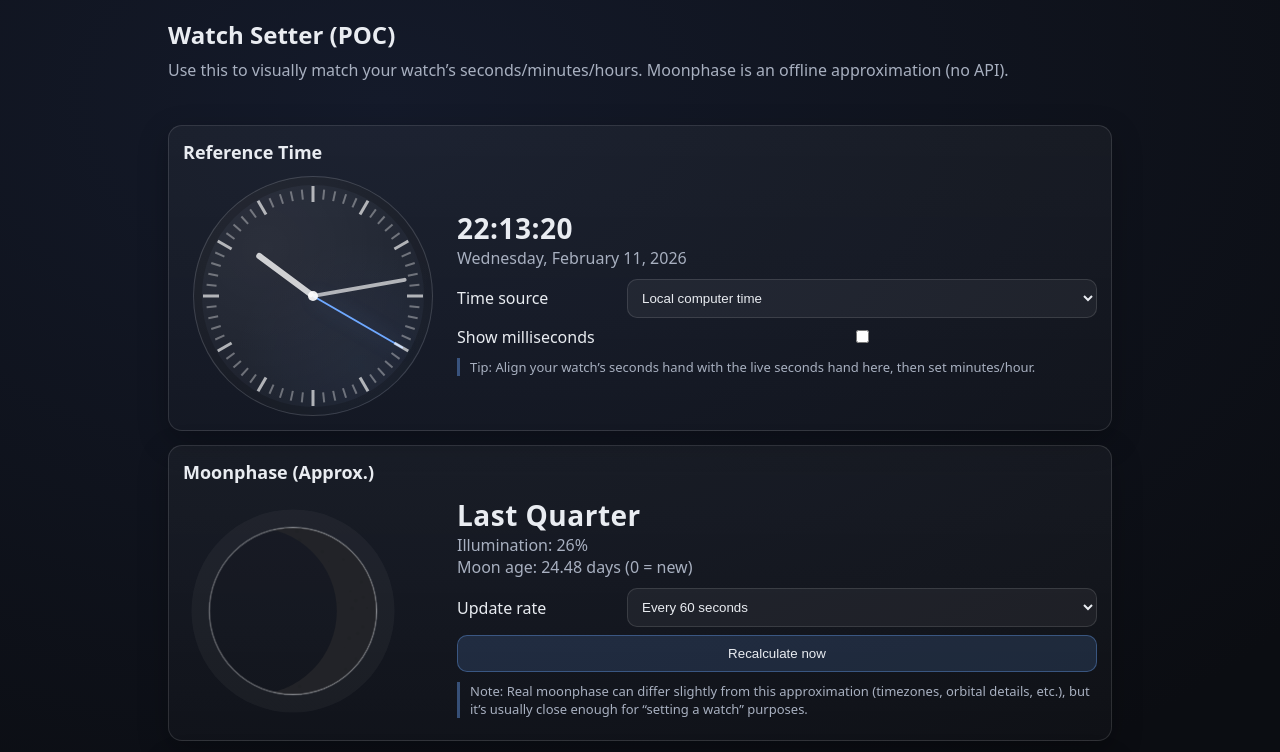
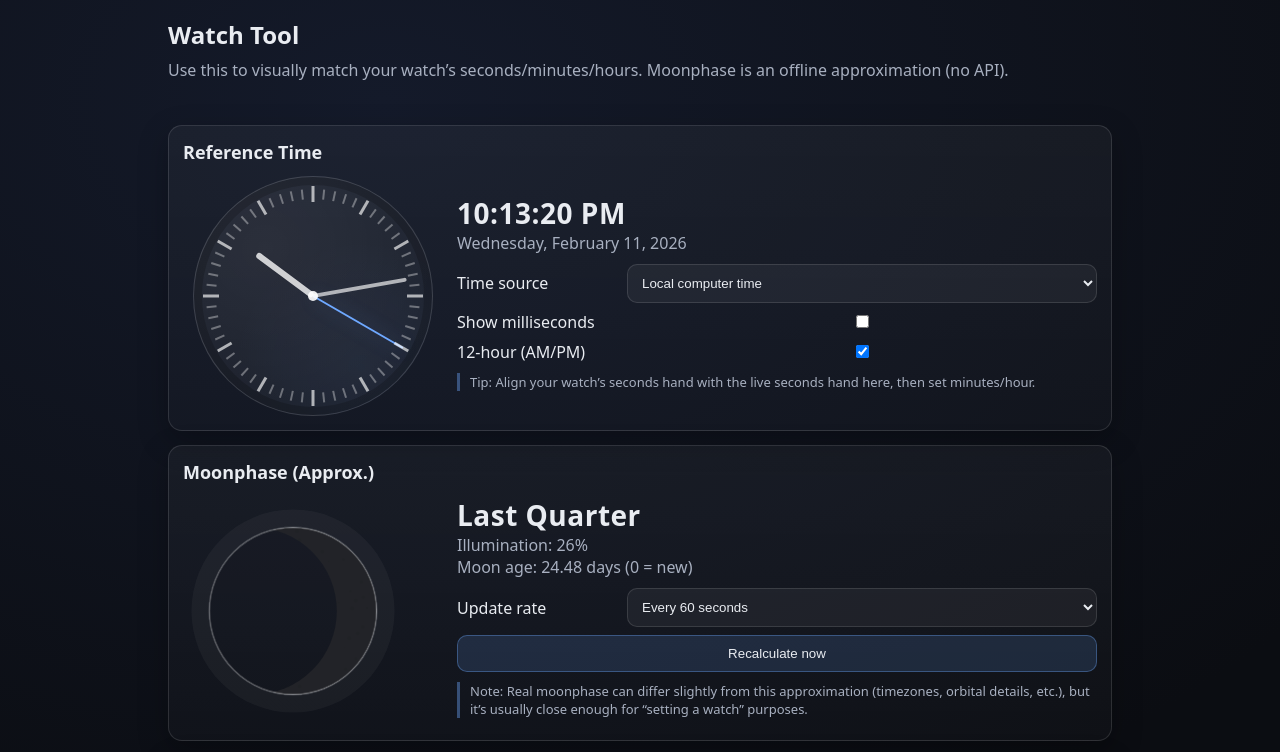
Before and after one commit to JadenCioffi/WatchTool, a plain HTML site: page index.html in a window 1280 px wide. Shown: the top 752 px of the page. Drawn offline with Linux system fonts and the light colour scheme.

Commit message:
Added AM/PM function

```diff
--- a/index.html
+++ b/index.html
@@ -1,15 +1,17 @@
 <!doctype html>
 <html lang="en">
+
 <head>
   <meta charset="UTF-8" />
   <meta name="viewport" content="width=device-width, initial-scale=1.0" />
-    <title>Watch Setter POC</title>
+  <title>Watch Tool</title>
   <link rel="stylesheet" href="style.css" />
   <link rel="icon" href="favicon.ico" type="image/x-icon" />
 </head>
+
 <body>
   <header class="wrap">
-      <h1>Watch Setter (POC)</h1>
+    <h1>Watch Tool</h1>
     <p class="muted">
       Use this to visually match your watch’s seconds/minutes/hours. Moonphase is an offline approximation (no API).
     </p>
@@ -49,6 +51,13 @@
               <span>Show milliseconds</span>
               <input type="checkbox" id="showMs" />
             </label>
+
+            <label class="row">
+              <span>12-hour (AM/PM)</span>
+              <input type="checkbox" id="useAmPm" checked/>
+            </label>
+
+
           </div>
 
           <p class="tip">
@@ -120,4 +129,5 @@
 
   <script src="script.js"></script>
 </body>
+
 </html>
--- a/script.js
+++ b/script.js
@@ -19,6 +19,7 @@ const digitalDate = document.getElementById("digitalDate");
 
 const timeSource = document.getElementById("timeSource");
 const showMs = document.getElementById("showMs");
+const useAmPm = document.getElementById("useAmPm");
 
 function getNow() {
   const now = new Date();
@@ -65,7 +66,20 @@ function updateClock() {
   hourHand.style.transform = `translate(-50%, -100%) rotate(${hourAngle}deg)`;
 
   const msPart = showMs.checked ? `.${String(ms).padStart(3, "0")}` : "";
-  digitalTime.textContent = `${pad2(h)}:${pad2(m)}:${pad2(s)}${msPart}`;
+  //digitalTime.textContent = `${pad2(h)}:${pad2(m)}:${pad2(s)}${msPart}`;
+
+  // add AM/PM functionality
+  let displayHour = h;
+  let suffix = "";
+
+  if (useAmPm.checked) {
+    suffix = h >= 12 ? " PM" : " AM";
+    displayHour = h % 12;
+    if (displayHour === 0) displayHour = 12; // midnight/noon correction
+  }
+
+  digitalTime.textContent =
+    `${pad2(displayHour)}:${pad2(m)}:${pad2(s)}${msPart}${suffix}`;
 
   const date = new Date(Date.UTC(year, month, day));
   const dateStr = timeSource.value === "utc"
```
Lines whose indentation alone changed are shown as unchanged.
